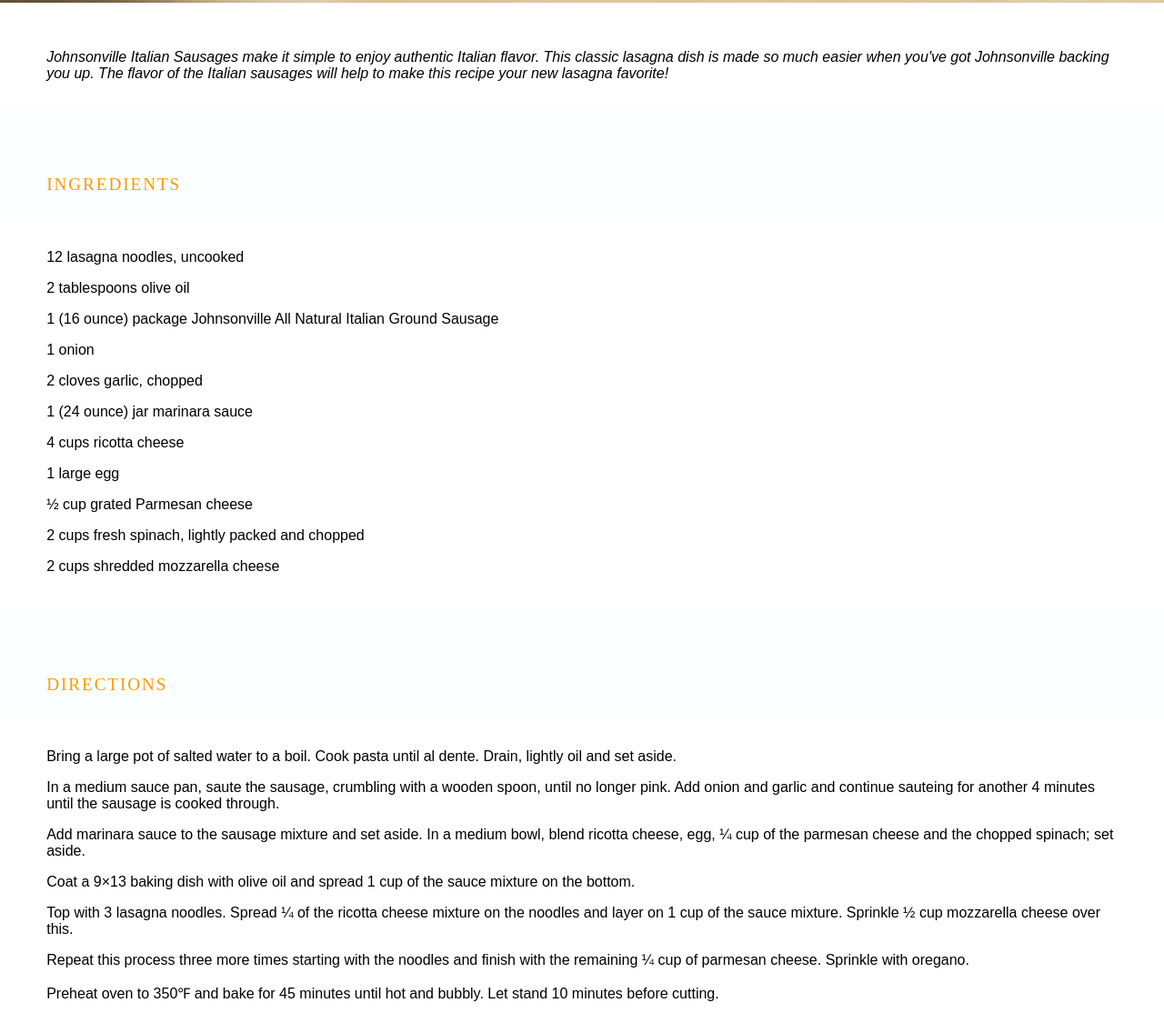
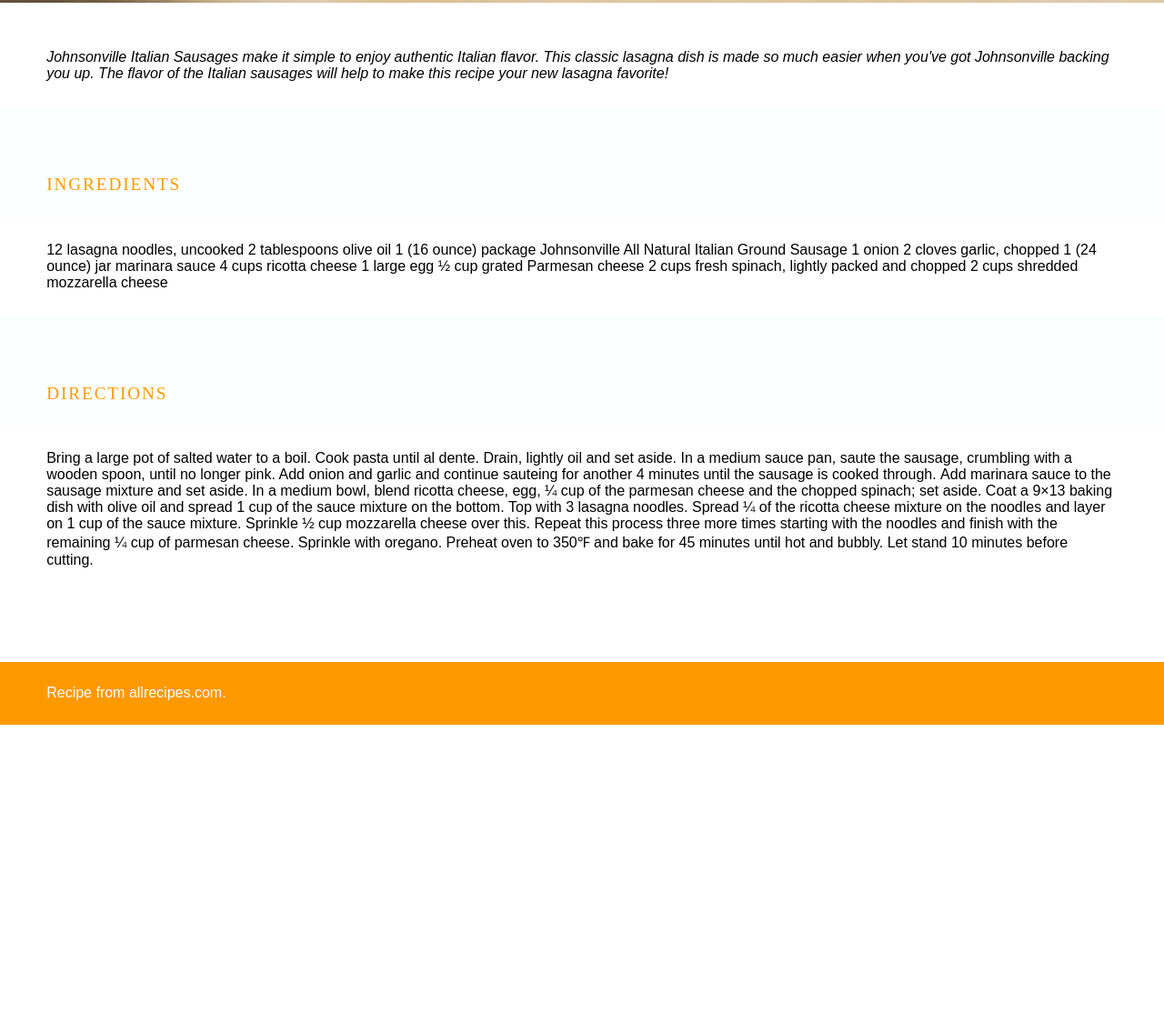
Before and after one commit to evissche/evissche.github.io, a plain HTML site: page grc338/css-mobile-first/index.html in a window 1280 px wide. Shown: the part 1492-2606 px from the top of the page at 91% size. After the commit the page ends 2289 px from the top, so only its background shows below. Drawn offline with Linux system fonts and the light colour scheme; a web font is replaced by a local one.

Commit message:
Update lasagnastyle.css

```diff
--- a/grc338/css-mobile-first/lasagnastyle.css
+++ b/grc338/css-mobile-first/lasagnastyle.css
@@ -60,8 +60,9 @@ ul {
 
 }
 ul li { padding: 0.5em 0em;
+	display: inline;
     list-style-type: circle
-    ;
+
 
 }
 
@@ -75,7 +76,8 @@ ol {
 
 }
 ol li { padding: 0.5em 0em;
-        list-style-type: circle;
+	display: inline;
+        list-style-type: circle
 }
 
 
```
